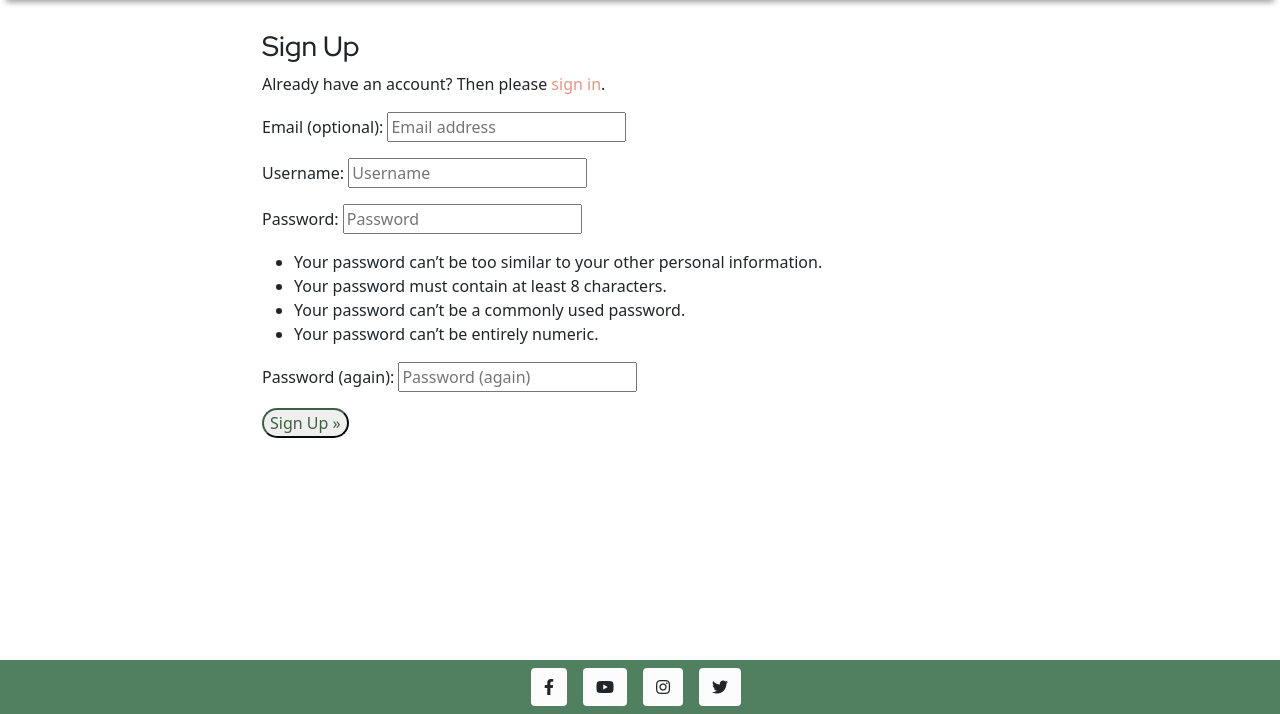
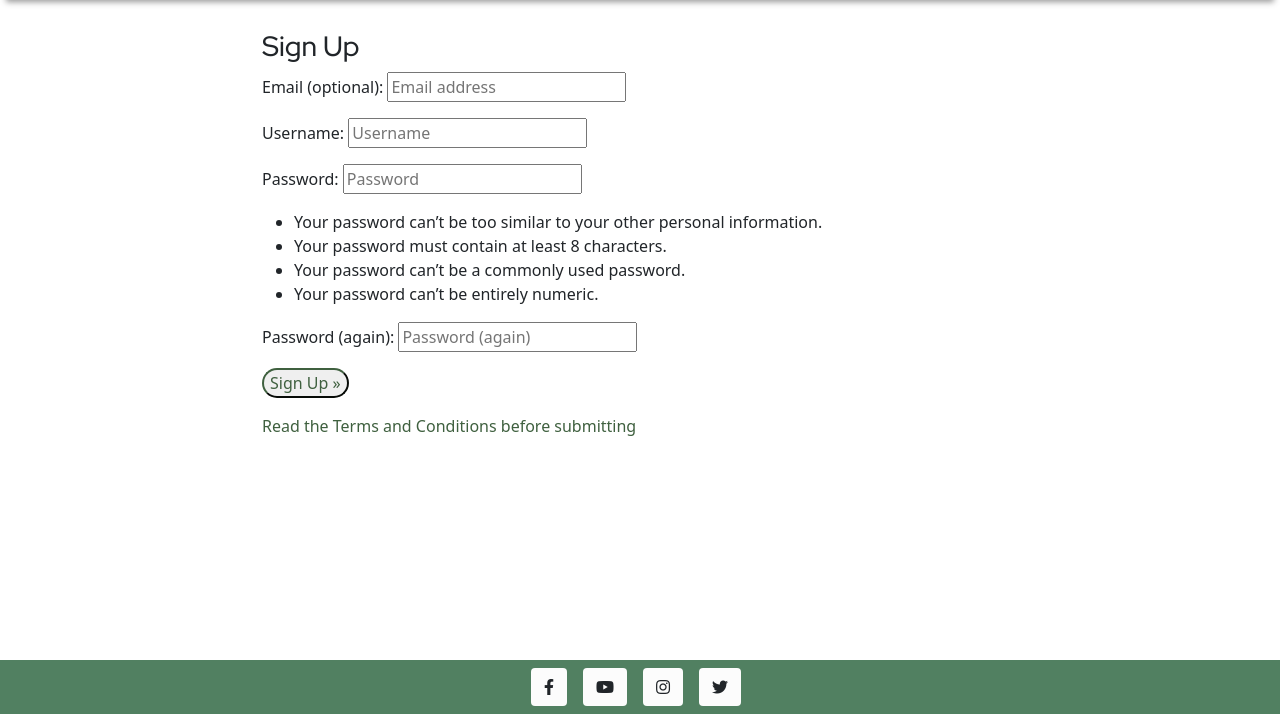
Before and after one commit to MartinCowey/fishing_project, a Django app: page /accounts/signup/ in a window 1280 px wide. Shown: the part 86-800 px from the top of the page. Run offline with Django 4.2, Linux system fonts and the light colour scheme; some libraries are stand-ins or nearby versions; some web fonts are replaced.

Commit message:
Add Terms and Conditions to sign up, with warning popup for not reading and also an accept button that allows the sbmit button to then create a profile

```diff
--- a/static/css/style.css
+++ b/static/css/style.css
@@ -163,6 +163,13 @@ a {
     opacity: 0.7;
 }
 
+/* signup warning */
+.toast {
+    -webkit-box-shadow: 0 0 0px 12px 3px #999;
+     -moz-box-shadow: 0 0 0px 12px 3px #999;
+    box-shadow: 0 0px 12px 3px #999; */
+}
+
 .approval {
     color: #e89483;
 }
--- /dev/null
+++ b/static/js/terms.js
@@ -0,0 +1,21 @@
+document.addEventListener('DOMContentLoaded', function() {
+    const signupButton = document.getElementById('signupButton');
+    const acceptAndCloseTermsButton = document.getElementById('acceptAndCloseTerms');
+    const toastEl = document.querySelector('.toast');
+    const toast = new bootstrap.Toast(toastEl);
+    let termsAccepted = false;
+
+    acceptAndCloseTermsButton.addEventListener('click', function() {
+        termsAccepted = true;
+        signupButton.disabled = false;
+        const modal = bootstrap.Modal.getInstance(document.getElementById('termsModal'));
+        modal.hide();
+    });
+
+    signupButton.addEventListener('click', function(event) {
+        if (!termsAccepted) {
+            event.preventDefault();
+            toast.show();
+        }
+    });
+});
--- a/templates/account/signup.html
+++ b/templates/account/signup.html
@@ -1,27 +1,100 @@
 {% extends "base.html" %}
-
 {% load i18n %}
-
-{% block head_title %}{% trans "Signup" %}{% endblock head_title %}
+{% load static %}
 
 {% block content %}
 <div class="container">
   <div class="row">
-      <div class="col-md-8 mt-3 offset-md-2">
+    <div class="col-md-8 mt-3 offset-md-2">
+      <h3 class="font-red-hat">{% trans "Sign Up" %}</h3>
+      <form class="signup" id="signup_form" method="post" action="{% url 'account_signup' %}">
+        {% csrf_token %}
+        {{ form.as_p }}
+        {% if redirect_field_value %}
+        <input type="hidden" name="{{ redirect_field_name }}" value="{{ redirect_field_value }}" />
+        {% endif %}
+        <button class="btn-outline-success" type="submit" id="signupButton">{% trans "Sign Up" %} &raquo;</button>
+      </form>
+      <p class="mt-3">
+        <a href="#" data-bs-toggle="modal" data-bs-target="#termsModal">Read the Terms and Conditions before submitting</a>
+      </p>
+    </div>
+  </div>
+</div>
 
+<!-- Terms and Conditions Modal -->
+<div class="modal fade" id="termsModal" tabindex="-1" aria-labelledby="termsModalLabel" aria-hidden="true">
+  <div class="modal-dialog modal-lg">
+    <div class="modal-content">
+      <div class="modal-header">
+        <h5 class="modal-title" id="termsModalLabel">Terms and Conditions</h5>
+      </div>
+      <div class="modal-body">
+        <div class="modal-body p-4">
+          <h2 class="text-center mb-4">Terms and Conditions</h2>
 
-<h3 class="font-red-hat ">{% trans "Sign Up" %}</h3>
+          <p class="lead">Welcome to Fished it, Mate! These Terms and Conditions outline the rules and regulations for using our website and participating in our community. By accessing or using our site, you agree to comply with these terms. If you do not agree with any part of these terms, please do not use our site. We want to keep fishing friendly and welcoming.</p>
 
-<p>{% blocktrans %}Already have an account? Then please <a href="{{ login_url }}" class="approval">sign in</a>.{% endblocktrans %}</p>
+          <div class="mb-4">
+            <h3 class="h5">1. Acceptance of Terms</h3>
+            <p>By using this website, you affirm that you are at least 18 years old or have the consent of a parent or guardian. You agree to use the website in accordance with these Terms and Conditions.</p>
+          </div>
 
-<form class="signup" id="signup_form" method="post" action="{% url 'account_signup' %}">
-  {% csrf_token %}
-  {{ form.as_p }}
-  {% if redirect_field_value %}
-  <input type="hidden" name="{{ redirect_field_name }}" value="{{ redirect_field_value }}" />
-  {% endif %}
-  <button class="btn-outline-success" type="submit">{% trans "Sign Up" %} &raquo;</button>
-</form>
+          <div class="mb-4">
+            <h3 class="h5">2. User Conduct</h3>
+            <p>When participating in discussions, comments, or any other interactive features on our site, you agree to adhere to the following guidelines:</p>
+            <ul>
+              <li><strong>Respect Others:</strong> Treat all users with respect. Harassment, bullying, or any form of hate speech will not be tolerated.</li>
+              <li><strong>No Offensive Language:</strong> Refrain from using profanity, slurs, or any language that may be considered offensive or discriminatory.</li>
+              <li><strong>No Spam or Advertising:</strong> Do not post spam, advertisements, or promotional content without prior approval from the site administrators.</li>
+              <li><strong>Constructive Feedback:</strong> When providing feedback or criticism, ensure it is constructive and aimed at fostering a positive community.</li>
+            </ul>
+          </div>
 
+          <div class="mb-4">
+            <h3 class="h5">3. Content Guidelines</h3>
+            <ul>
+              <li><strong>Original Content:</strong> Ensure that any content you post is original or that you have permission to share it. Plagiarism will not be tolerated.</li>
+              <li><strong>Appropriate Content:</strong> Do not post content that is obscene, defamatory, threatening, or otherwise inappropriate.</li>
+              <li><strong>Privacy:</strong> Respect the privacy of others. Do not share personal information about other users without their consent.</li>
+            </ul>
+          </div>
 
+          <div class="mb-4">
+            <h3 class="h5">4. Moderation</h3>
+            <p>The administrators of Fished it, Mate! reserve the right to monitor all interactions on the site. We may remove any content that violates these Terms and Conditions at our discretion. Users who repeatedly violate these guidelines may have their accounts suspended or terminated.</p>
+          </div>
+
+          <div class="mb-4">
+            <h3 class="h5">5. Limitation of Liability</h3>
+            <p>Fished it, Mate! is not responsible for any content posted by users. While we strive to maintain a respectful environment, we cannot guarantee that all interactions will adhere to these guidelines.</p>
+          </div>
+
+          <div class="mb-4">
+            <h3 class="h5">6. Changes to Terms</h3>
+            <p>We may update these Terms and Conditions from time to time. We will notify users of any significant changes via email or through a notice on our website. Continued use of the site after changes have been made constitutes acceptance of the new terms.</p>
+          </div>
+
+          <div class="mb-4">
+            <h3 class="h5">7. Governing Law</h3>
+            <p>These Terms and Conditions are governed by the laws of England and Wales. Any disputes arising from these terms will be resolved in accordance with UK law.</p>
+          </div>
+
+          <div>
+            <h3 class="h5">8. Contact Information</h3>
+            <p>If you have any questions about these Terms and Conditions, please contact us at <a href="mailto:fisheditmate@fisheditmate.com">fisheditmate@fisheditmate.com</a>.</p>
+          </div>
+        </div>
+      </div>
+      <div class="modal-footer justify-content-center">
+        <button type="button" class="btn btn-outline-success" id="acceptAndCloseTerms">Accept</button>
+    </div>
+    </div>
+  </div>
+</div>
+{% include "toast_template.html" %}
 {% endblock content %}
+
+{% block extras %}
+<script src="{% static 'js/terms.js' %}"></script>
+{% endblock %}
--- a/templates/base.html
+++ b/templates/base.html
@@ -125,9 +125,9 @@
 
     <script src="https://cdn.jsdelivr.net/npm/bootstrap@5.0.1/dist/js/bootstrap.bundle.min.js"
         integrity="sha384-gtEjrD/SeCtmISkJkNUaaKMoLD0//ElJ19smozuHV6z3Iehds+3Ulb9Bn9Plx0x4" crossorigin="anonymous">
-        </script>
+    </script>
 
-        {% block extras %}
+    {% block extras %}
     {% endblock %}
         </body>
     </html>
--- /dev/null
+++ b/templates/toast_template.html
@@ -0,0 +1,10 @@
+<div class="position-fixed top-50 start-50 translate-middle" style="z-index: 1050;">
+    <div class="toast align-items-center text-white bg-danger border-0" role="alert" aria-live="assertive" aria-atomic="true">
+      <div class="d-flex">
+        <div class="toast-body">
+          Please read and accept the Terms and Conditions before signing up...it will help you catch bigger fish too, maybe.
+        </div>
+        <button type="button" class="btn-close btn-close-white me-2 m-auto" data-bs-dismiss="toast" aria-label="Close"></button>
+      </div>
+    </div>
+  </div>
```
